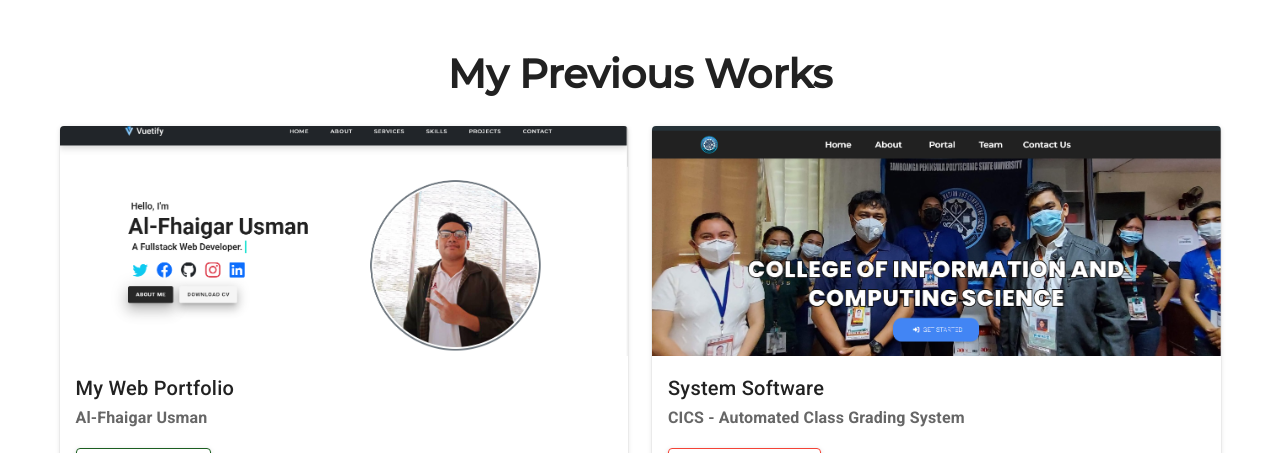
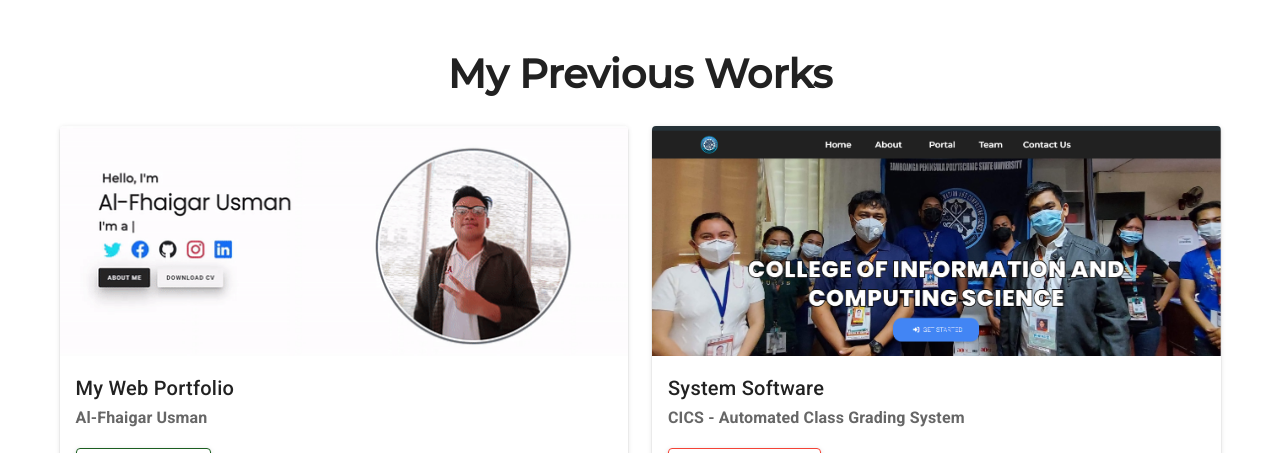
Before and after one commit to rubickking04/My-Portfolio-VueJS, a Vue app: page / in a window 1280 px wide. Shown: the part 2926-3379 px from the top of the page. Built offline with nearby package versions, Linux system fonts and the light colour scheme; some icons are missing; what vue-typed-js would draw is missing.

Commit message:
first commit

```diff
--- a/src/components/Project.vue
+++ b/src/components/Project.vue
@@ -10,7 +10,7 @@
                 <div class="col-lg-6 col-md-6 col-sm-12 col-12 mb-5">
                   <v-hover v-slot="{ hover }">
                     <v-card  :elevation="hover ? 24 : 2" :class="{ 'on-hover': hover  }" max-width="700">
-                    <v-img src="../assets/project2.png" height="230px"></v-img>
+                    <v-img src="../assets/me.gif" height="230px"></v-img>
                     <v-card-title>My Web Portfolio</v-card-title>
                     <v-card-subtitle class="subtitle-1 fw-bold">Al-Fhaigar Usman</v-card-subtitle>
                     <v-card-text><v-btn href="https://vuejs.org/" elevation="2" large outlined color="#1b5e20" ><i class="fa-brands font-weight-bold fs-4 fa-vuejs px-2" style="color:#1b5e20;"></i>Vue JS</v-btn></v-card-text>
```
Also changed, not shown: src/assets/me.gif (added).
